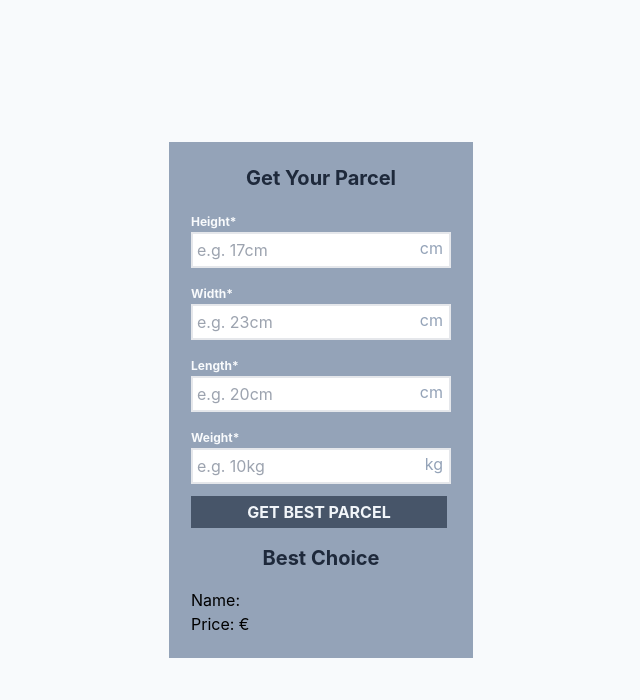
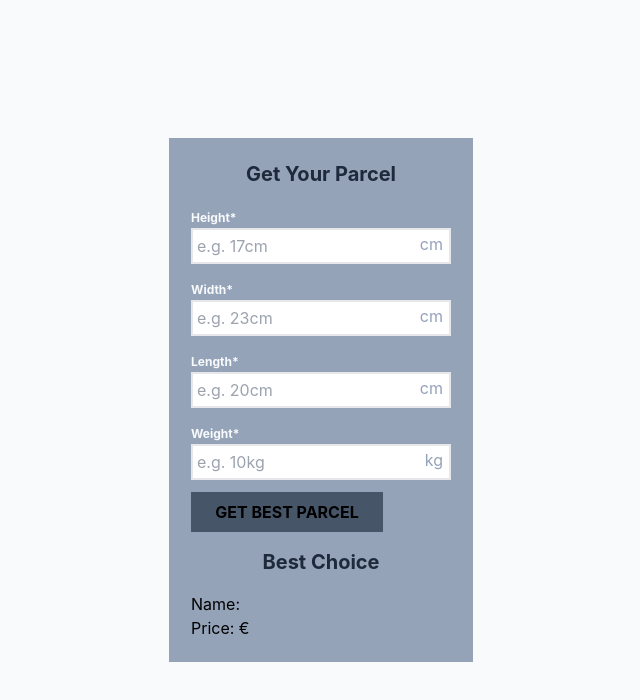
Before and after one commit to Torfeltorfel/Pirateship-, a React (Create React App) app: page / in a window 1280 px wide. Shown: the top 700 px of the page, without its empty margins (319-959 px from the left). Built offline with nearby package versions, Linux system fonts and the light colour scheme.

Commit message:
feat/rateCalculator: change CSS for button component

```diff
--- a/src/App.css
+++ b/src/App.css
@@ -9,3 +9,15 @@ input::-webkit-inner-spin-button {
 input[type="number"] {
   -moz-appearance: textfield;
 }
+
+.button {
+  width: 12rem;
+  padding: 0.5rem;
+  background-color: rgb(71 85 105);
+  color: rgb(241 245 249 248);
+  text-transform: uppercase;
+  font-weight: 700;
+}
+.button:hover {
+  background-color: rgb(100 116 139 / var(--tw-bg-opacity));
+}
--- a/src/components/Button.jsx
+++ b/src/components/Button.jsx
@@ -2,11 +2,7 @@ import React from "react";
 
 export const Button = ({ children }) => {
   return (
-    <button
-      aria-label="Submit button"
-      type="submit"
-      className="w-64 p-1 bg-slate-600 hover:bg-slate-500 focus:bg-slate-600 text-slate-100 focus:text-slate-50 uppercase font-bold"
-    >
+    <button aria-label="Submit button" type="submit" className="button">
       {children}
     </button>
   );
```
